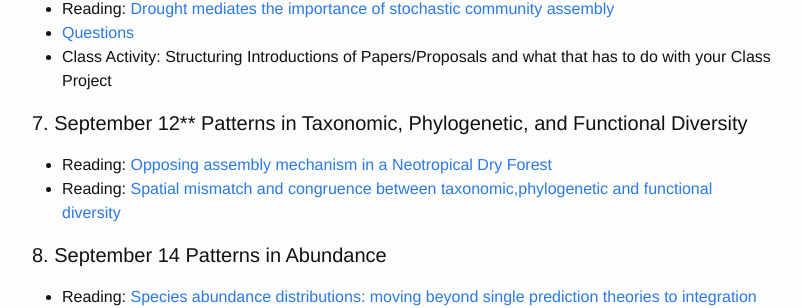
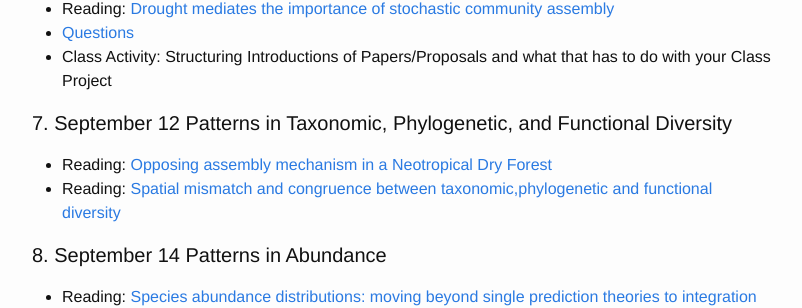
Before and after one commit to skmorgane/biodiversity-course, a Jekyll site: the page built from schedule.md, in a window 1280 px wide and 900 px high, scrolled down 1272 px. Shown: the part 148-456 px from the top of the window, without its empty margins (238-1040 px from the left). Built offline with Jekyll 4.4.1, drawn with Linux system fonts in a browser that asks for light colours.

```diff
--- a/schedule.md
+++ b/schedule.md
@@ -48,7 +48,7 @@ I added a paper for Thursday but DON'T PANIC. This is just one of the papers fro
 * [Questions]({{ site.baseurl }}/questions/class6)
 * Class Activity: Structuring Introductions of Papers/Proposals and what that has to do with your Class Project
 
-#### 7. September 12** Patterns in Taxonomic, Phylogenetic, and Functional Diversity
+#### 7. September 12 Patterns in Taxonomic, Phylogenetic, and Functional Diversity
 * Reading: [Opposing assembly mechanism in a Neotropical Dry Forest](https://doi.org/10.1890/08-1025.1)
 * Reading: [Spatial mismatch and congruence between taxonomic,phylogenetic and functional diversity](https://doi.org/10.1111/j.1461-0248.2010.01493.x)
 
```
